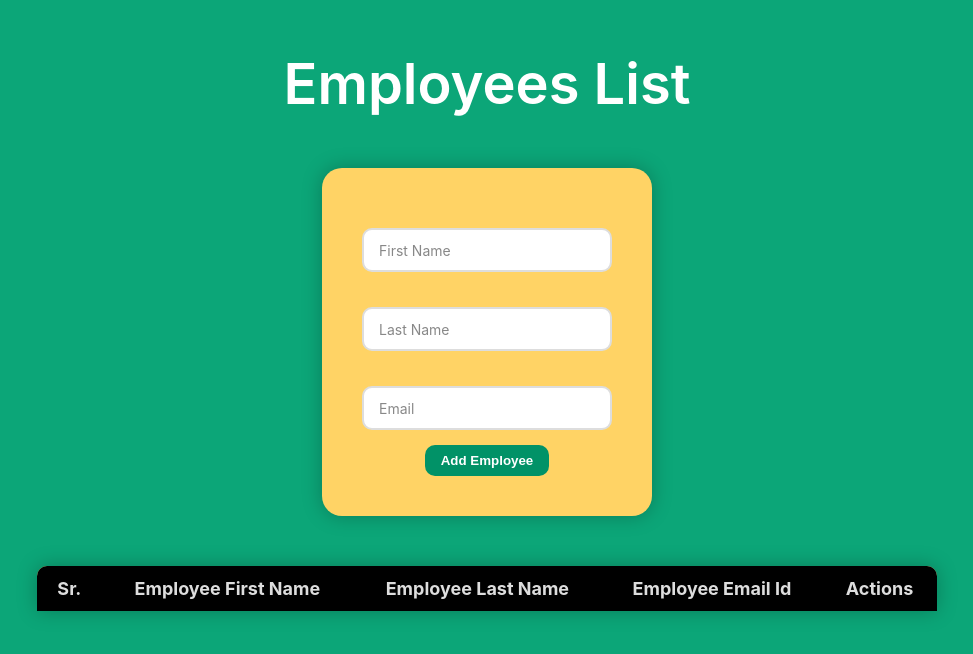
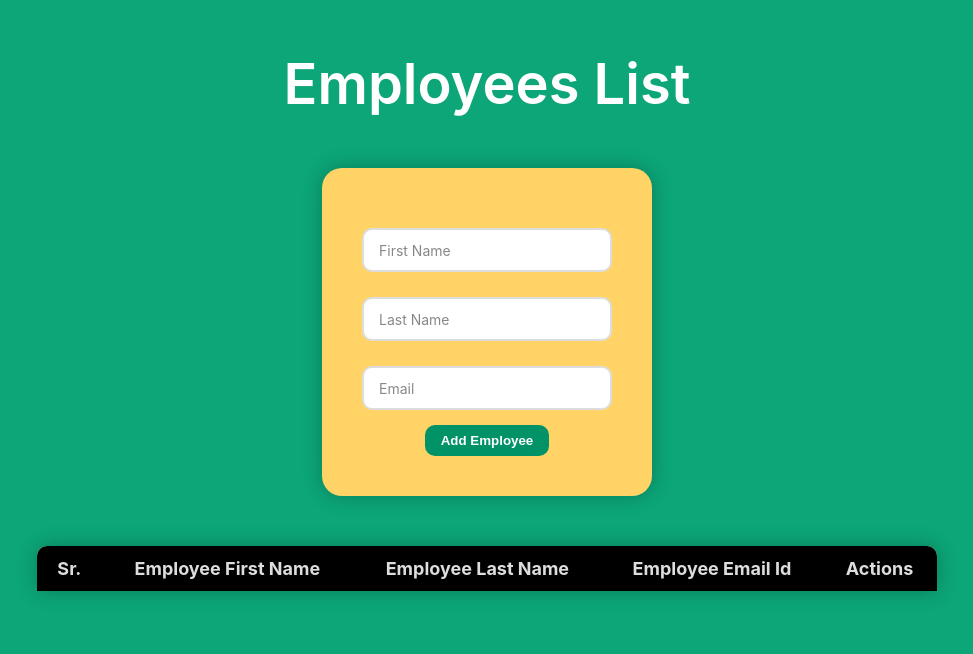
Before and after one commit to yousafsabir/16-CRUD-md-react, a React (Vite) app: page / in a window 1280 px wide. Shown: the top 654 px of the page, without its empty margins (153-1126 px from the left). Built offline with nearby package versions, Linux system fonts and the light colour scheme.

Commit message:
fixed input placeholder styling

```diff
--- a/src/App.css
+++ b/src/App.css
@@ -43,13 +43,12 @@ h1 {
   /* layouts */
   display: flex;
   flex-direction: column;
-  gap: 10px;
+  gap: 5px;
 }
 /* -------Styling Inputs--------- */
 .inputField {
   /* measurements */
   padding-top: 20px;
-  margin-bottom: 5px;
   /* position */
   position: relative;
 }
@@ -75,7 +74,6 @@ h1 {
   /* measurements */
   padding: 0 5px;
   /* color */
-  background-color: #fff;
   color: #888;
   /* text */
   font-size: 14px;
@@ -97,9 +95,10 @@ h1 {
 .inputField input:valid + .placeholder,
 .inputField input:focus + .placeholder {
   /* position */
-  top: 20px;
+  top: 15px;
   /* other properties */
   color: #222;
+  border-bottom: 4px solid #fff;
   font-size: 10px;
 }
 
@@ -107,6 +106,7 @@ h1 {
   /* measurements */
   width: fit-content;
   padding: 0.5rem 1rem;
+  margin-top: 10px;
   /* color */
   background-color: #019267;
   color: #fff;
```
